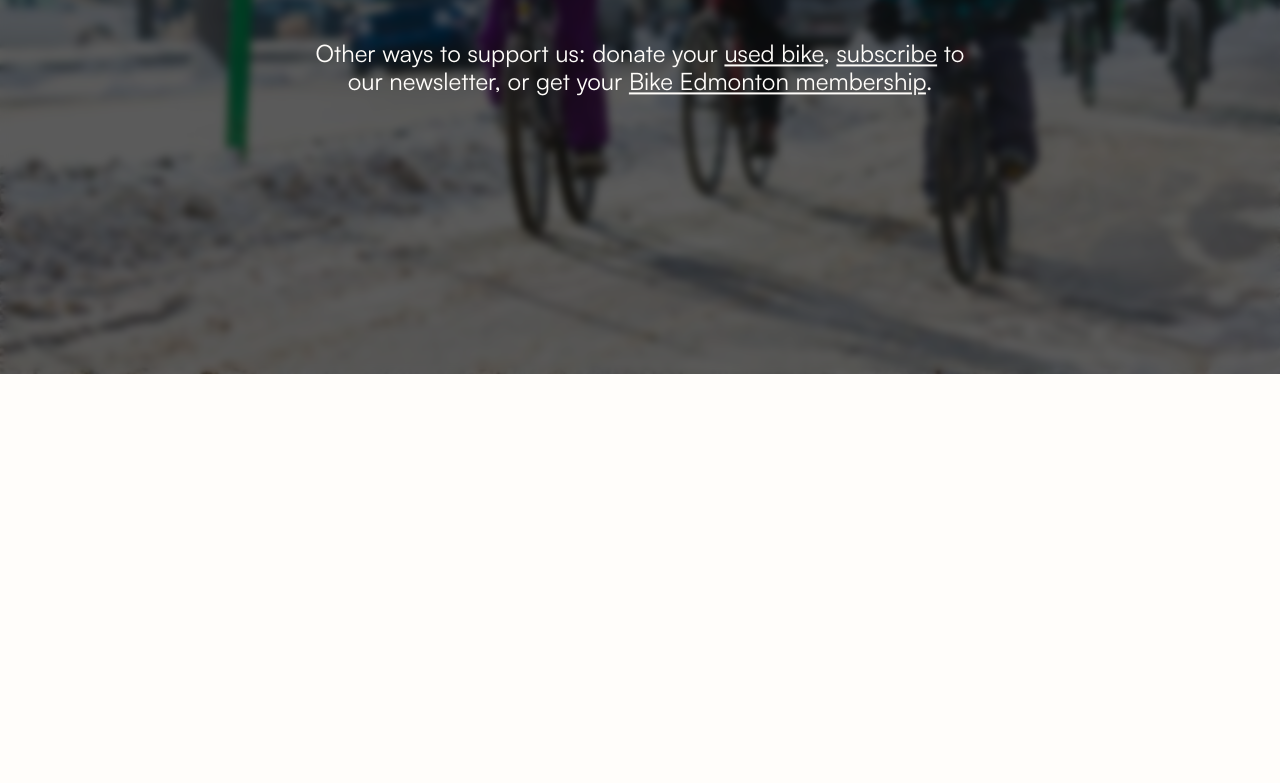
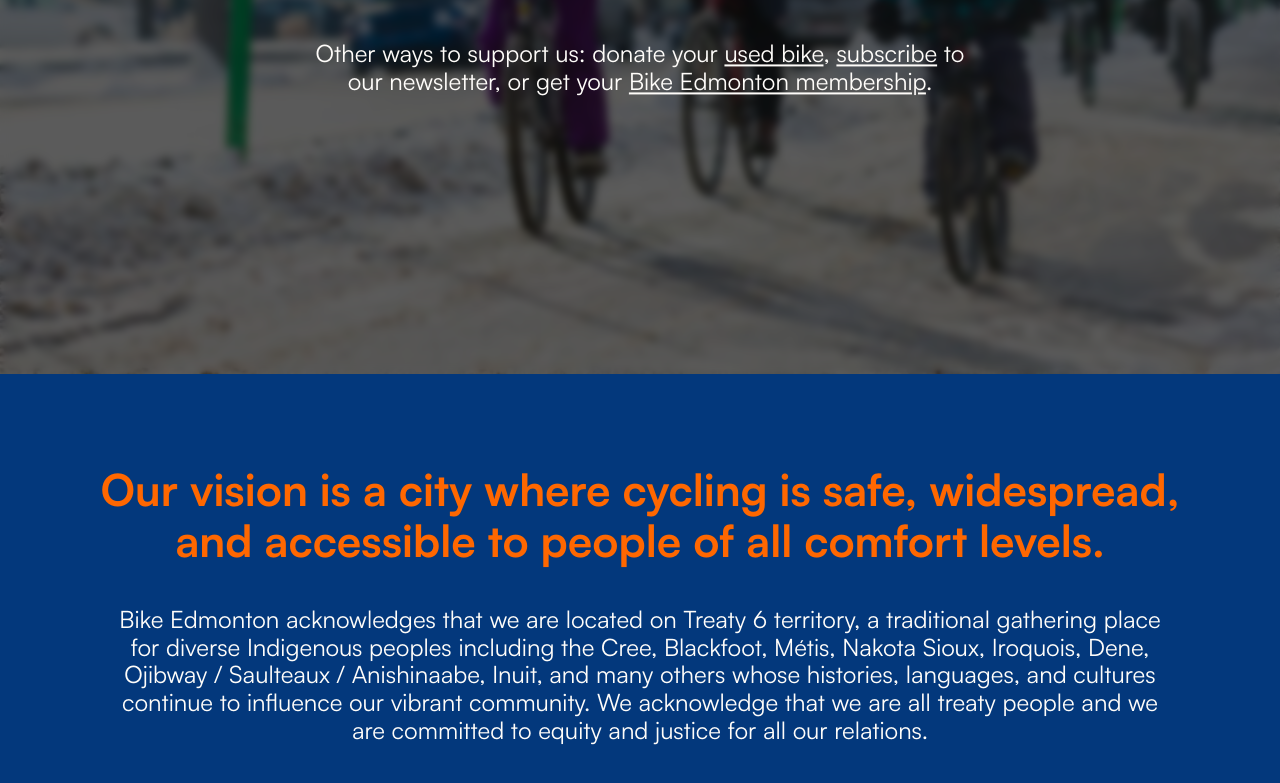
Before and after one commit to mattchabbt/bike-edmonton, a plain HTML site: page index.html in a window 1280 px wide. Shown: the part 1601-2384 px from the top of the page. Before the commit the page ends 1975 px from the top, so only its background shows below. Drawn offline with Linux system fonts and the light colour scheme; files whose address does not match are found by name.

Commit message:
Implemented and completed homepage Our Vision section

```diff
--- a/index.html
+++ b/index.html
@@ -42,7 +42,7 @@
                 Our vision is a city where cycling is safe, widespread, and
                 accessible to people of all comfort levels.
             </b></p>
-            <button id="hero-cta" class="btn-filled"><a class="all-caps"><b>Donate Now</b></a></button>
+            <button id="hero-cta" class="btn-filled"><a class="all-caps" href="#"><b>Donate Now</b></a></button>
         </div>
         <!-- Mobile Version -->
 
@@ -66,8 +66,14 @@
 
     </section>
     <!-- Our Vision -->
-    <section id="our-vision">
-
+    <section id="our-vis" class="padding-default color-bg-primary">
+        <h2 id="our-vis-h2" class="h2alt">Our vision is a city where cycling is safe, widespread, and accessible to people of all comfort levels.</h2>
+        <p id="our-vis-p1" class="body-large">
+            Bike Edmonton acknowledges that we are located on Treaty 6 territory, a traditional gathering place for diverse
+            Indigenous peoples including the Cree, Blackfoot, Métis, Nakota Sioux, Iroquois, Dene, Ojibway / Saulteaux / Anishinaabe,
+            Inuit, and many others whose histories, languages, and cultures continue to influence our vibrant community.
+            We acknowledge that we are all treaty people and we are committed to equity and justice for all our relations.
+        </p>
     </section>
     <!-- Footer -->
     <footer id="footer">
--- a/styles/style.css
+++ b/styles/style.css
@@ -72,6 +72,10 @@ ul {
 }
 
 h1, h2, h3 { margin: 0; }
+
+h2#h2-alt {
+    color: #FF8533;
+}
 
 button.btn-filled {
     width: 224px;
@@ -188,7 +192,7 @@ button.btn-filled {
     /* Font Size */
     h1 { font-size: 88px; }
     h2 { font-size: 64px; }
-    h2#h2alt { font-size: 44px; }
+    h2.h2alt, h2#h2alt { font-size: 44px; }
     h3 { font-size: 32px; }
     li.nav-item { font-size: 16px; }
     body, b, p, ul { font-size: 18px; }
@@ -304,4 +308,28 @@ button.btn-filled {
         margin-right: auto;
         width: 662px;
     }
+
+    /* Our Vision Section */
+
+    #our-vis {
+        padding: 91px 0;
+        display: flex;
+        flex-direction: column;
+        align-items: center;
+    }
+
+    #our-vis-h2 {
+        color: #FF6700;
+        width: 1111px;
+        text-align: center;
+    }
+
+    p#our-vis-p1 {
+        /* margin: 40px 112px 0 112px; */
+        margin-top: 40px;
+        margin-bottom: 0;
+        color: #FFFDFA;
+        width: 1062px;
+        text-align: center;
+    }
 }
```
